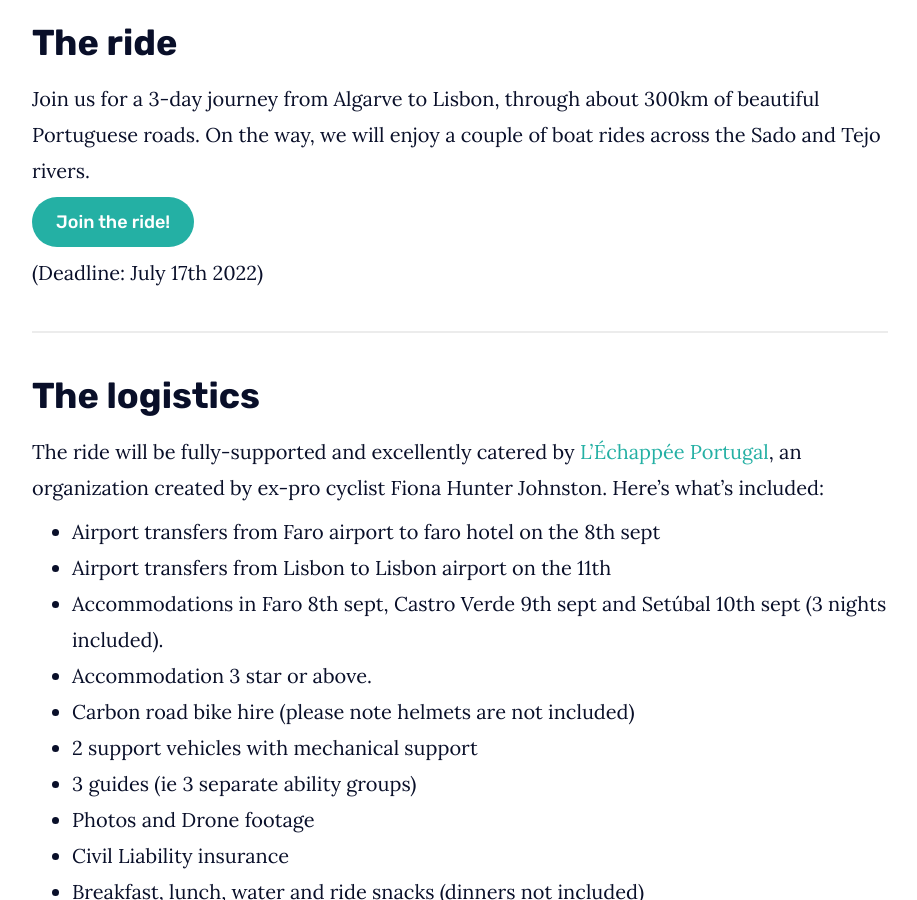
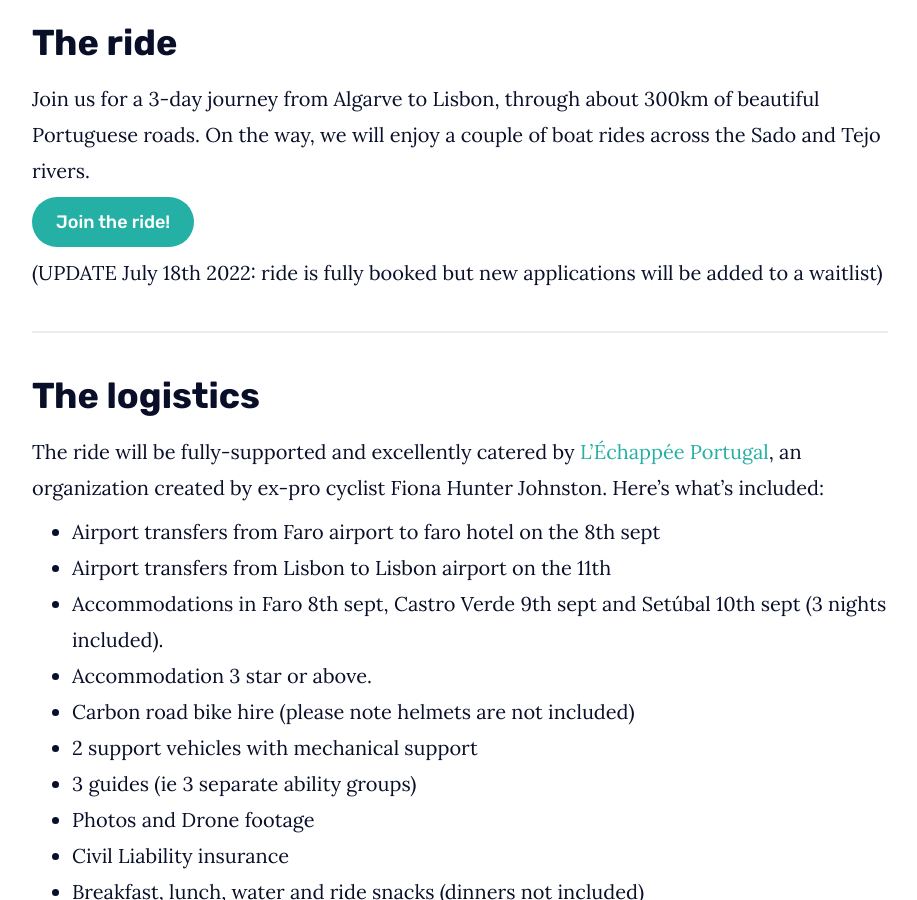
Before and after one commit to matthewcobb/techbikers, a Jekyll site: the page built from _rides/faro-to-lisbon.md, in a window 1280 px wide and 900 px high, scrolled down 1054 px. Shown: the whole window, without its empty margins (180-1097 px from the left). Built offline with Jekyll 4.4.1, drawn with Linux system fonts in a browser that asks for light colours.

Commit message:
Update from Forestry.io Emmanuel Nataf updated _rides/faro-to-lisbon.md

```diff
--- a/_rides/faro-to-lisbon.md
+++ b/_rides/faro-to-lisbon.md
@@ -22,7 +22,7 @@ Join us for a 3-day journey from Algarve to Lisbon, through about 300km of beaut
 
 [Join the ride!](https://reedsy.typeform.com/to/JYcl6Ahb){:class="btn-theme" :target="_blank"}
 
-(Deadline: July 17th 2022)
+(UPDATE July 18th 2022: ride is fully booked but new applications will be added to a waitlist)
 
 ***
 
```
